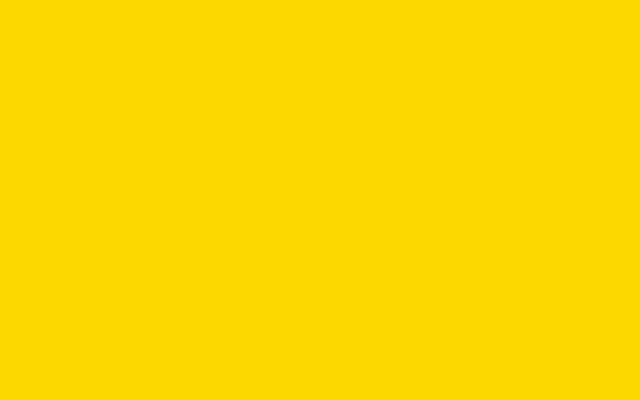
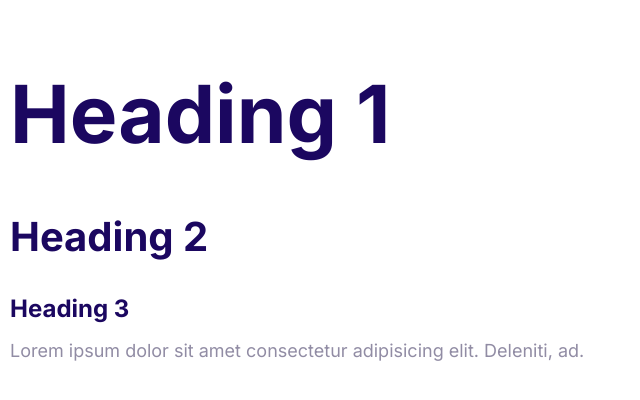
Before and after one commit to shane-png/website-practise, a plain HTML site: page index.html in a window 1280 px wide. Shown: the whole page, without its empty margins (0-640 px from the left). Drawn offline with Linux system fonts and the light colour scheme.

Commit message:
Defined styles for the fonts.

```diff
--- a/index.html
+++ b/index.html
@@ -4,9 +4,20 @@
     <meta charset="UTF-8" />
     <meta http-equiv="X-UA-Compatible" content="IE=edge" />
     <meta name="viewport" content="width=device-width, initial-scale=1.0" />
+    <link rel="preconnect" href="https://fonts.googleapis.com" />
+    <link rel="preconnect" href="https://fonts.gstatic.com" crossorigin />
+    <link
+      href="https://fonts.googleapis.com/css2?family=Inter:wght@400;700&display=swap"
+      rel="stylesheet"
+    />
     <link rel="stylesheet" href="./styles/normalize.css" />
     <link rel="stylesheet" href="./styles/styles.css" />
     <title>Shane Project</title>
   </head>
-  <body></body>
+  <body>
+    <h1>Heading 1</h1>
+    <h2>Heading 2</h2>
+    <h3>Heading 3</h3>
+    <p>Lorem ipsum dolor sit amet consectetur adipisicing elit. Deleniti, ad.</p>
+  </body>
 </html>
--- a/styles/styles.css
+++ b/styles/styles.css
@@ -7,7 +7,45 @@
     --color-body: #918ca4;
 }
 
+html{
+    font-size: 62.5%;
+}
+
 body{
     margin: 10px;
-    background-color: gold;
+    font-family: 'Inter', Arial, Helvetica, sans-serif;
+    color: var(--color-body);
+    font-size: 2.3rem;
+    line-height: 1.5;
 }
+
+h1, h2, h3{
+    color: var(--color-heading);
+    margin-bottom: 1rem;
+}
+
+h1{
+    font-size: 7rem;
+}
+
+h2 {
+    font-size: 4rem;
+}
+
+h3 {
+    font-size: 3rem;
+
+}
+
+p{
+    margin-top: 0;
+}
+
+@media screen and (min-width: 1024px){
+    body{ font-size: 1.8rem; }
+    h1{ font-size: 8rem; }
+    h2{ font-size: 4rem; }
+    h3{ font-size: 2.4rem; }
+
+
+}
```
